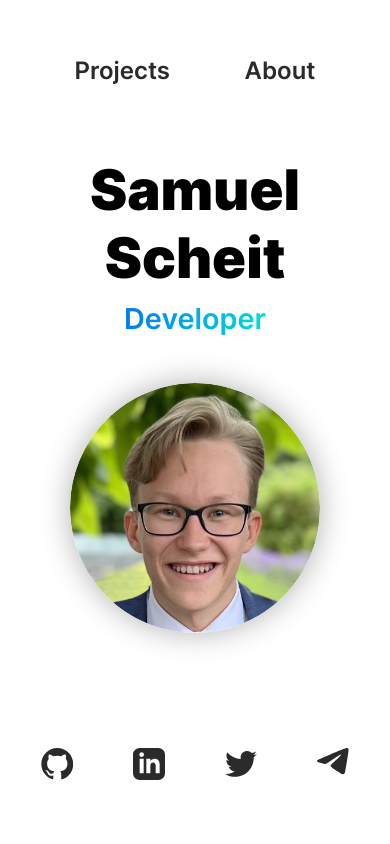
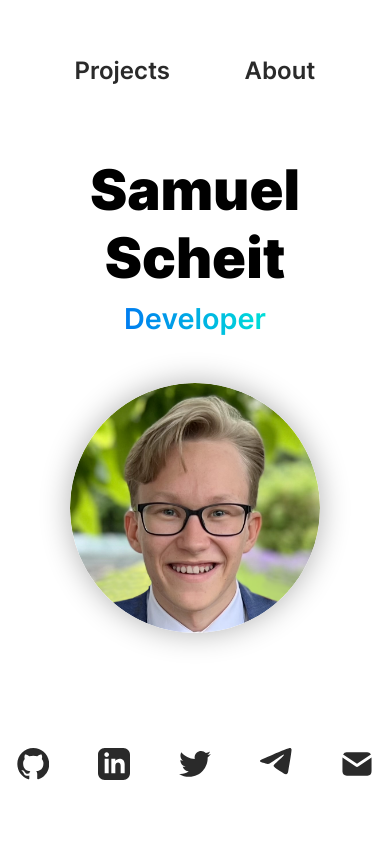
Before and after one commit to SamuelScheit/SamuelScheit, a Next.js app: page / in a window 390 px wide. Shown: the top 844 px of the page. Built offline with nearby package versions, Linux system fonts and the light colour scheme.

Commit message:
feat: email contact

```diff
--- a/components/Links.tsx
+++ b/components/Links.tsx
@@ -2,6 +2,7 @@ import GitHub from "../public/github.svg";
 import Twitter from "../public/twitter.svg";
 import LinkedIn from "../public/linkedin.svg";
 import Telegram from "../public/telegram.svg";
+import Email from "../public/email.svg";
 
 export function Links() {
 	return (
@@ -24,6 +25,9 @@ export function Links() {
 			<a title="Telegram" className="telegram" href="https://t.me/SamuelScheit" target="_blank" rel="noreferrer">
 				<Telegram />
 			</a>
+			<a title="contact@samuelscheit.com" className="email" href="mailto:contact@samuelscheit.com" target="_blank" rel="noreferrer">
+				<Email />
+			</a>
 		</div>
 	);
 }
--- a/pages/index.tsx
+++ b/pages/index.tsx
@@ -26,7 +26,6 @@ export default function Home() {
 					<About />
 					<Contact />
 				</div>
-				<div className="mail"></div>
 			</div>
 		</>
 	);
--- a/styles/globals.scss
+++ b/styles/globals.scss
@@ -107,6 +107,8 @@
 				justify-content: center;
 				align-items: flex-end;
 				padding-bottom: 2rem;
+				max-width: 30rem;
+				gap: 1rem;
 			}
 		}
 
```
Also changed, not shown: public/email.svg (added).
